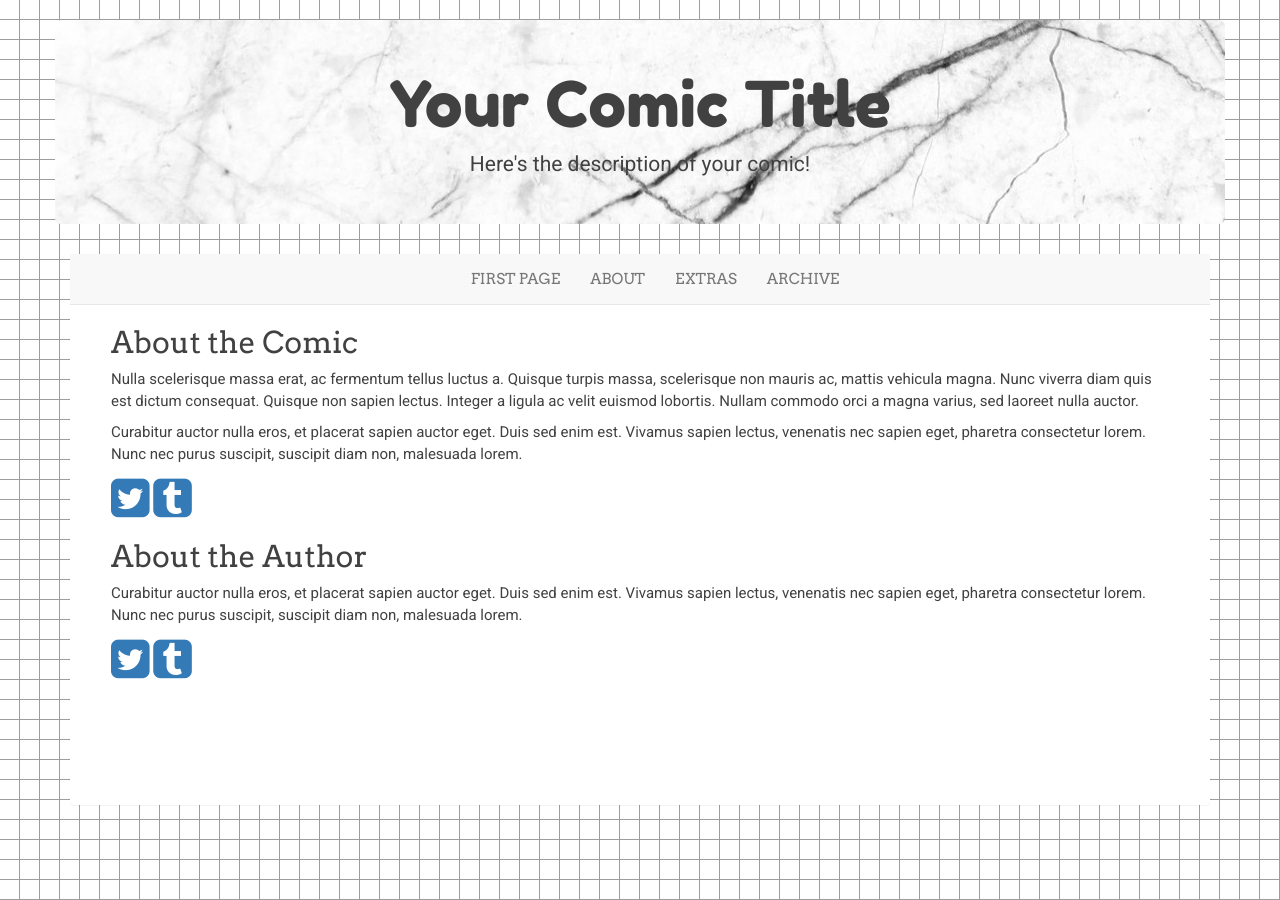
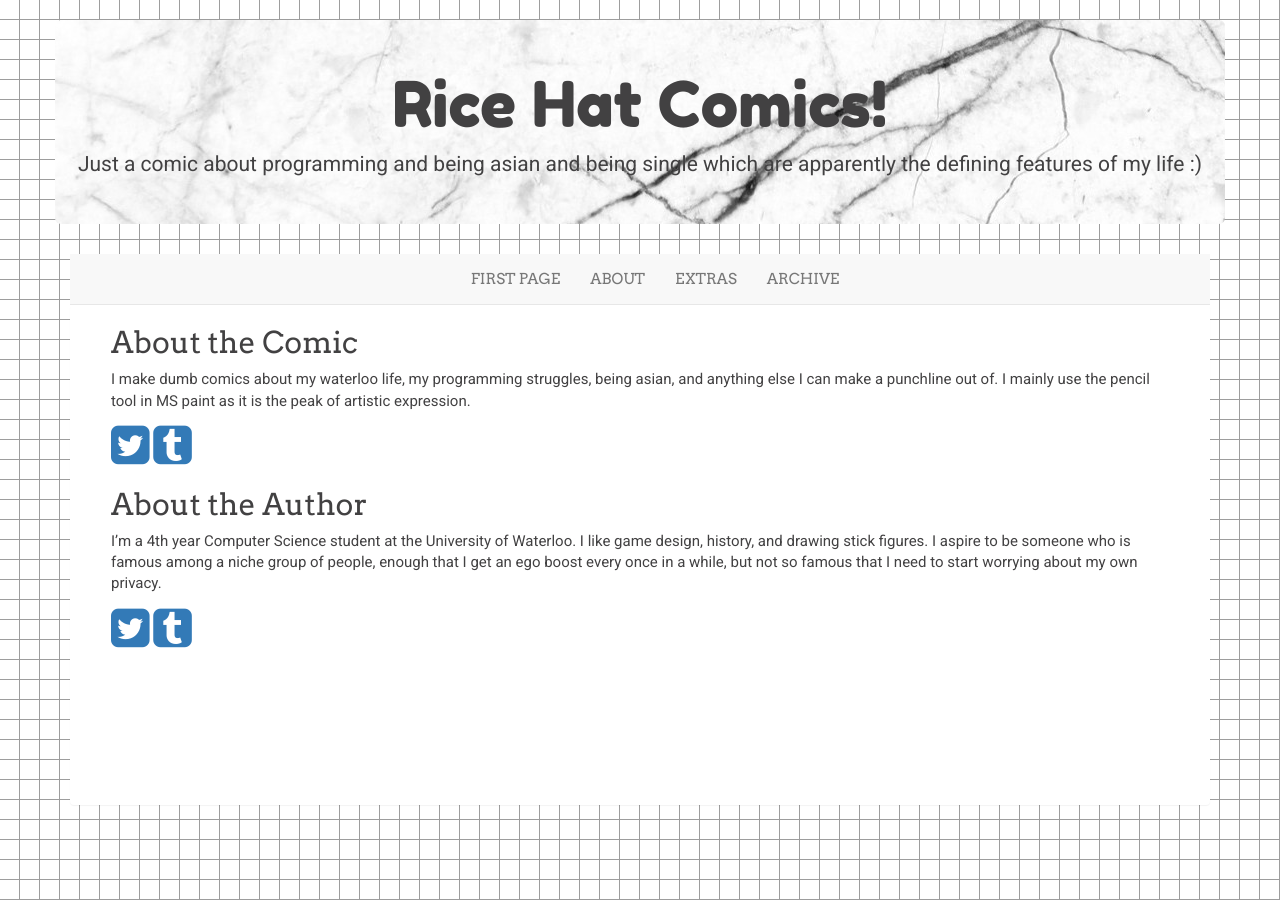
Before and after one commit to haodafan/ricehatcomics, a Jekyll site: the page built from about.md, in a window 1280 px wide. Built offline with Jekyll 4.4.1, drawn with Linux system fonts in a browser that asks for light colours; nearby versions of some CDN libraries.

Commit message:
made some random changes lol

```diff
--- a/_config.yml
+++ b/_config.yml
@@ -13,16 +13,16 @@
 # you will see them accessed via {{ site.title }}, {{ site.email }}, and so on.
 # You can create any custom variable you would like, and they will be accessible
 # in the templates via {{ site.myvariable }}.
-title: Your Comic Title
-tab_title: Your Comic! #This text shows up on the browser tab
+title: Rice Hat Comics!
+tab_title: RICE HAT COMICS! #This text shows up on the browser tab
 email:
-description: Here's the description of your comic!
-url: "https://peahatlanding.github.io/Plain-Webcomic/" # the base hostname & protocol for your site
+description: Just a comic about programming and being asian and being single which are apparently the defining features of my life :)
+url: "https://ricehatcomics.com" # the base hostname & protocol for your site
 
 # Comic Social Media
-twitter_username: http://twitter.com/peahat
-tumblr_username: http://peahat.tumblr.com
-patreon_username: peahat
+twitter_username: https://twitter.com/haoda02309052
+#tumblr_username: http://peahat.tumblr.com
+#patreon_username: peahat
 
 # Author Social Media
 author_twitter_username:
--- a/about.md
+++ b/about.md
@@ -5,14 +5,12 @@ permalink: /about
 ---
 # About the Comic
 
-Nulla scelerisque massa erat, ac fermentum tellus luctus a. Quisque turpis massa, scelerisque non mauris ac, mattis vehicula magna. Nunc viverra diam quis est dictum consequat. Quisque non sapien lectus. Integer a ligula ac velit euismod lobortis. Nullam commodo orci a magna varius, sed laoreet nulla auctor.
-
-Curabitur auctor nulla eros, et placerat sapien auctor eget. Duis sed enim est. Vivamus sapien lectus, venenatis nec sapien eget, pharetra consectetur lorem. Nunc nec purus suscipit, suscipit diam non, malesuada lorem.
+I make dumb comics about my waterloo life, my programming struggles, being asian, and anything else I can make a punchline out of. I mainly use the pencil tool in MS paint as it is the peak of artistic expression.
 
 {% include socialmedia.html %}
 
 # About the Author
 
-Curabitur auctor nulla eros, et placerat sapien auctor eget. Duis sed enim est. Vivamus sapien lectus, venenatis nec sapien eget, pharetra consectetur lorem. Nunc nec purus suscipit, suscipit diam non, malesuada lorem.
+I'm a 4th year Computer Science student at the University of Waterloo. I like game design, history, and drawing stick figures. I aspire to be someone who is famous among a niche group of people, enough that I get an ego boost every once in a while, but not so famous that I need to start worrying about my own privacy.
 
 {% include authorsocialmedia.html %}
```
Also changed, not shown: extras.md (+1 -1 lines), Gemfile.lock, 16 other files.
